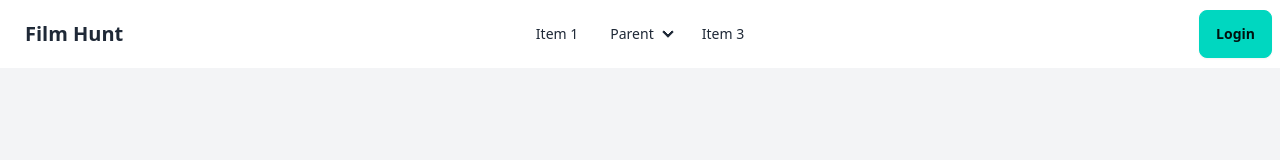
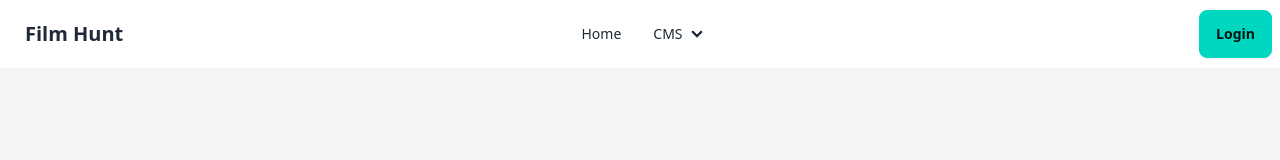
Before and after one commit to rmt52-eksplorasi/film-hunt, a Nuxt app: page / in a window 1280 px wide. Shown: the top 160 px of the page. Built offline with nearby package versions, Linux system fonts and the light colour scheme.

Commit message:
fix: refactor navbar component

```diff
--- a/components/navbar.vue
+++ b/components/navbar.vue
@@ -1,52 +1,84 @@
 <template>
     <div class="navbar bg-base-100">
+        <!-- Start: Navbar for small screens (Hamburger menu) -->
         <div class="navbar-start">
             <div class="dropdown">
-                <div tabIndex={0} role="button" class="btn btn-ghost lg:hidden">
+                <div tabIndex="0" role="button" class="btn btn-ghost lg:hidden">
                     <svg xmlns="http://www.w3.org/2000/svg" class="h-5 w-5" fill="none" viewBox="0 0 24 24"
                         stroke="currentColor">
                         <path strokeLinecap="round" strokeLinejoin="round" strokeWidth="2" d="M4 6h16M4 12h8m-8 6h16" />
                     </svg>
                 </div>
-                <ul tabIndex={0}
+                <ul tabIndex="0"
                     class="menu menu-sm dropdown-content bg-base-100 rounded-box z-[1] mt-3 w-52 p-2 shadow">
-                    <li><a>Item 1</a></li>
                     <li>
-                        <a>Parent</a>
-                        <ul class="p-2">
-                            <li><a>Submenu 1</a></li>
-                            <li><a>Submenu 2</a></li>
-                        </ul>
+                        <NuxtLink to="/">Home</NuxtLink>
                     </li>
-                    <li><a>Item 3</a></li>
+                    <li tabIndex="0">
+                        <details>
+                            <summary>CMS</summary>
+                            <ul class="p-2">
+                                <li>
+                                    <NuxtLink to="/cms/movies">Movie List</NuxtLink>
+                                </li>
+                                <li>
+                                    <NuxtLink to="/cms/movies/create">Create New Movie</NuxtLink>
+                                </li>
+                                <li>
+                                    <NuxtLink to="/cms/genres">Genre List</NuxtLink>
+                                </li>
+                                <li>
+                                    <NuxtLink to="/cms/genres/create">Create New Genre</NuxtLink>
+                                </li>
+                            </ul>
+                        </details>
+                    </li>
                 </ul>
             </div>
             <NuxtLink to='/' class="btn btn-ghost text-xl">Film Hunt</NuxtLink>
         </div>
+        <!-- End: Navbar for small screens -->
+
+        <!-- Start: Navbar for large screens -->
         <div class="navbar-center hidden lg:flex">
             <ul class="menu menu-horizontal px-1">
-                <li><a>Item 1</a></li>
+                <li>
+                    <NuxtLink to="/">Home</NuxtLink>
+                </li>
                 <li>
                     <details>
-                        <summary>Parent</summary>
-                        <ul class="p-2">
-                            <li><a>Submenu 1</a></li>
-                            <li><a>Submenu 2</a></li>
+                        <summary>CMS</summary>
+                        <ul class="p-2 w-52">
+                            <li>
+                                <NuxtLink to="/cms/movies">Movie List</NuxtLink>
+                            </li>
+                            <li>
+                                <NuxtLink to="/cms/movies/create">Create New Movie</NuxtLink>
+                            </li>
+                            <li>
+                                <NuxtLink to="/cms/genres">Genre List</NuxtLink>
+                            </li>
+                            <li>
+                                <NuxtLink to="/cms/genres/create">Create New Genre</NuxtLink>
+                            </li>
                         </ul>
                     </details>
                 </li>
-                <li><a>Item 3</a></li>
             </ul>
         </div>
+        <!-- End: Navbar for large screens -->
+
+        <!-- Start: Login/Logout buttons -->
         <div class="navbar-end">
             <template v-if="isLoggedIn">
-                <p class="text-gray-700 font-semibold mr-2">Logged in as: </p>
+                <p class="text-gray-700 font-semibold mr-2">Logged in as:</p>
                 <button class="btn btn-error btn-outline" @click="handleLogout">Logout</button>
             </template>
             <template v-else>
                 <NuxtLink class="btn btn-accent" to="/login">Login</NuxtLink>
             </template>
         </div>
+        <!-- End: Login/Logout buttons -->
     </div>
 </template>
 
@@ -59,6 +91,7 @@ const toast = useToast()
 const isLoggedIn = ref(false)
 const router = useRouter()
 
+// Check if the user is logged in by verifying the token in cookies
 onMounted(() => {
     const token = getCookie('token')
     if (token) {
@@ -66,6 +99,7 @@ onMounted(() => {
     }
 })
 
+// Handle logout and reset the login state
 const handleLogout = () => {
     deleteCookie('token')
     deleteCookie('userEmail')
```
